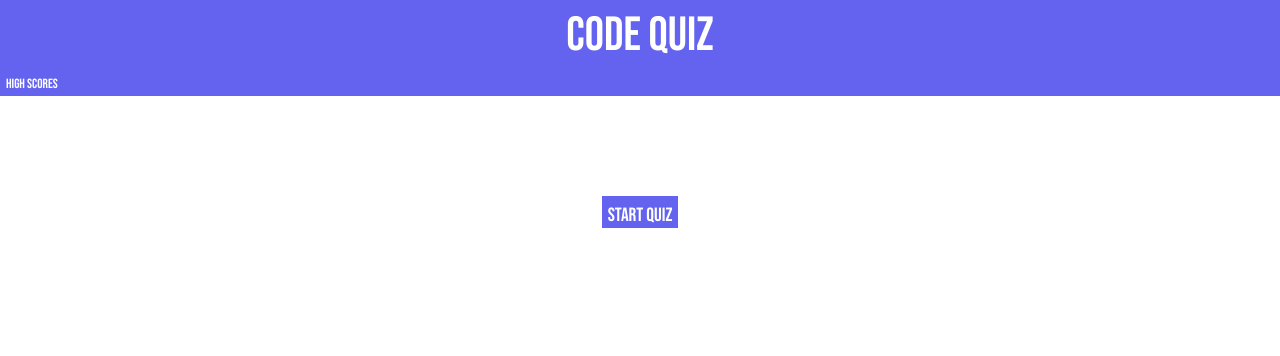
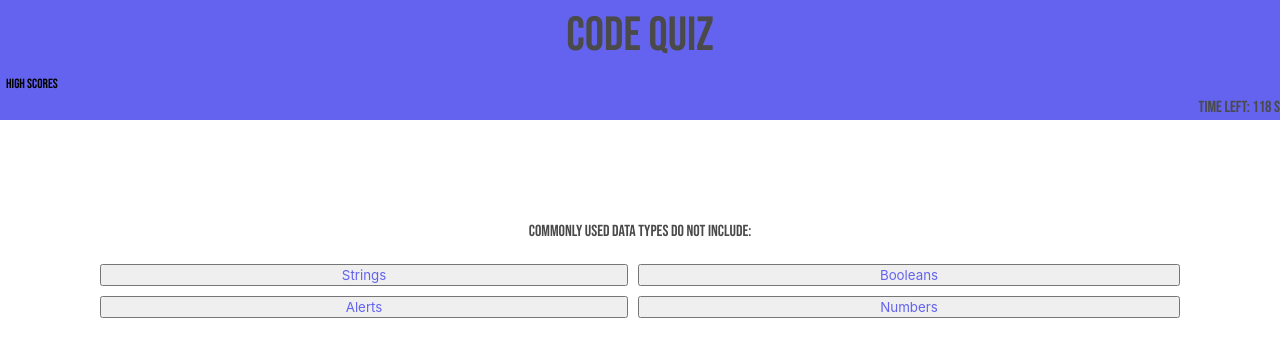
Before and after one commit to sagirikenaga/coding-quiz, a plain HTML site: page index.html in a window 1280 px wide. Both pictures are taken after a click on the button "START QUIZ". Drawn offline with nearby package versions, Linux system fonts and the light colour scheme.

Commit message:
initial javascript code

```diff
--- a/assets/css/style.css
+++ b/assets/css/style.css
@@ -1,6 +1,5 @@
 /* Global */
 * {
-    color: #ffffff;
     font-family: 'Bebas Neue', cursive;
   }
 
@@ -102,14 +101,15 @@
   }
 
   #start-btn {
-    padding-top:1%;
-    text-align:right;
+    padding: 3px;
+    text-align:center;
     font-size:larger;
     background-color: rgb(99, 99, 239);
     font: white;
     border:none;
     outline:none;
     font-family: 'Bebas Neue', cursive;
+
   }
 
   #scores-count {
@@ -118,10 +118,20 @@
   }
 
   #question-container {
-    display: flex;
     justify-content: center;
     align-items: center;
     align-content: center;
-    margin: 100px 250px;
+    margin: 100px 100px;
     text-align: center;
 }
+
+#answer-box {
+    display:grid;
+    grid-template-columns: repeat(2, auto);
+    gap:10px;
+    margin: 20px 0;
+}
+
+#question-display {
+    font:black;
+}
--- a/assets/js/script.js
+++ b/assets/js/script.js
@@ -6,7 +6,7 @@ var scoreCloseEl = document.querySelector(".score-modal-close");
 var scoreButtonEl = document.getElementById("highscore");
 
 var timeEl = document.querySelector("#timer");
-var timeModalEl = document.getElementById("time-modal")
+var gameOverModal = document.getElementById("time-modal")
 
 var startBtnEl = document.querySelector("#start-btn");
 var scoresCount = document.querySelector("#scores-count")
@@ -18,3 +18,131 @@ var winModalEl = document.querySelector("#win-modal")
 
 var timer;
 var secondsLeft;
+
+// let shuffledQuestions, currentQuestionIndex;
+var questionEl = document.querySelector("#question-display");
+var answersEl = document.querySelector("answers-display");
+var answerButtons = document.getElementsByClassName("answer-btn")
+var questionDisplayEl = document.querySelector("#question-display");
+var answerBoxEl = document.querySelector("#answer-box");
+
+var questionList = [
+    {
+        question: 'Commonly used data types do NOT include:',
+        answers: [
+            {text: 'Strings', correct: false},
+            {text: 'Booleans', correct: false},
+            {text: 'Alerts', correct: true},
+            {text: 'Numbers', correct: false}
+        ]
+    },
+    {
+        question: 'The condition in an if/else statement is enclosed within _____.',
+        answers: [
+            {text: '" "', correct: false},
+            {text: '{ }', correct: false},
+            {text: '( )', correct: true},
+            {text: '[ ]', correct: false}
+        ]
+    },
+    {
+        question: 'Arrays in JavaScript can be used to store:',
+        answers: [
+            {text: 'Numbers and strings', correct: false},
+            {text: 'Other arrays', correct: false},
+            {text: 'Booleans', correct: false},
+            {text: 'All of the above', correct: true}
+        ]
+    },
+    {
+        question: 'String values must be enclosed within ____ when being assigned to variables.',
+        answers: [
+            {text: ', ,', correct: false},
+            {text: '{ }', correct: false},
+            {text: '" "', correct: true},
+            {text: '( )', correct: false}
+        ]
+    },
+    {
+        question: 'A very useful tool used during development and debugging for printing content to the debugger is:',
+        answers: [
+            {text: 'Javascript', correct: false},
+            {text: 'Terminal/bash', correct: false},
+            {text: 'For loops', correct: false},
+            {text: 'Console log', correct: true}
+        ]
+    }
+]
+
+// function selectQuestion() {
+//     resetButtons();
+//     displayQuestion(shuffledQuestions[currentQuestionIndex]);
+// }
+
+function displayQuestion(i) {
+    console.log(i);
+    if (i >= 5) {
+        gameOver();
+        return;
+    }
+    questionEl.innerText = questionList[i].question;
+    let j=0;
+    questionList[i].answers.forEach(answer => {
+        let button = answerButtons[j];
+        button.style.color = "rgb(99, 99, 239)";
+        button.innerText = answer.text;
+        j += 1;
+        // if (answer.correct) {
+        //     button.dataset.correct = answer.correct;
+        // }
+        button.addEventListener('click', () => {
+            if (answer.correct) {
+                button.style.color = "green";
+                displayQuestion(i+1);
+            } else {
+                button.style.color = "red";
+                secondsLeft -= 10;
+            }
+        }, {once:true});
+    })
+}
+
+// function gameOverModal() {
+
+// }
+
+function gameOver() {
+    clearInterval(timer);
+    questionEl.innerText = "GAME OVER";
+    answerBoxEl.style.display="none";
+    // gameOverModal();
+    // storeScores();
+}
+
+//initializes all start game functions
+function startGame() {
+    console.log("Game started!");
+    isGameOver = false;
+    secondsLeft = 120;
+    startTimer();
+    startBtnEl.disabled = true;
+    startBtnEl.style.display="none";
+    // shuffledQuestions = questionList.sort(() => Math.random() - .5);
+    // currentQuestionIndex = 0;
+    displayQuestion(0);
+}
+
+//sets timer
+function startTimer() {
+    timer = setInterval(function() {
+        secondsLeft--;
+        timeEl.textContent = "Time left: " + secondsLeft + " s";
+
+        if(secondsLeft === 0) {
+            gameOver();
+        };
+    }, 1000);
+}
+
+//starts game
+startBtnEl.addEventListener('click', startGame)
--- a/index.html
+++ b/index.html
@@ -4,7 +4,6 @@
     <meta charset="UTF-8">
     <meta http-equiv="X-UA-Compatible" content="IE=edge">
     <meta name="viewport" content="width=device-width, initial-scale=1.0">
-    <link rel="stylesheet" href="./assets/css/reset.css" />
     <link rel="preconnect" href="https://fonts.googleapis.com">
     <link rel="preconnect" href="https://fonts.gstatic.com" crossorigin>
     <link rel="stylesheet" href="https://fonts.googleapis.com/css2?family=Bebas+Neue&display=swap">
@@ -17,26 +16,45 @@
     <header>
         <h1 class="has-text-centered is-size-1">Code Quiz</h1>
         <button id="highscore" class="has-text-left-desktop">High Scores</button>
+        <p id="timer" class="has-text-right-desktop"></p>
     </header>
 
-        <div id="win-modal" class="has-text-centered is-size-3">
+        <!-- <div id="win-modal" class="has-text-centered is-size-3">
             <p>Congratulations! You won the game :-)</p>
             <button id="win-play-again" class="is-size-7 is-centered">PLAY AGAIN</button>
+        </div> -->
+
+    <div id="container">
+        <div id="question-container">
+            <div id="question-display">Question</div>
+            <div id="answer-box">
+                <button class="answer-btn">Answer 1</button>
+                <button class="answer-btn">Answer 2</button>
+                <button class="answer-btn">Answer 3</button>
+                <button class="answer-btn">Answer 4</button>
+            </div>
         </div>
+        <div class="has-text-centered">
+            <button id="start-btn"> START QUIZ</button>
+        </div>
+    </div>
 
-        <div id="question-container">
-            <button id="start-btn" class="has-text-centered-desktop is-justify-content-center">START QUIZ</button>
-            <div id="highscore-modal" class="has-text-centered is-size-3">
-                <p>High Scores</p>
-                <ul id="high-scores-list"></ul>
-            </div>
-        <p id="timer" class="has-text-right-desktop"></p>
+        <!-- <div id="highscore-modal" class="has-text-centered is-size-3">
+            <p>High Scores</p>
+            <ul id="high-scores-list"></ul>
+        </div>     -->
+
             <div id="time-modal">
                 <h2 class="is-size 2">GAME OVER</h2>
+                <form>
+                    <input type="text" id="name" name="name" placeholder="Your name">
+                    <label for="name">Enter name</label>
+                    <button class="btn" id="submitBtn">Submit</button>
+                </form>
                 <button id="play-again-btn" class="is-size-7 is-centered">PLAY AGAIN</button>
             </div>
+
         </div>
-    </div>
 
         <script src="./assets/js/script.js"></script>
 </body>
```
